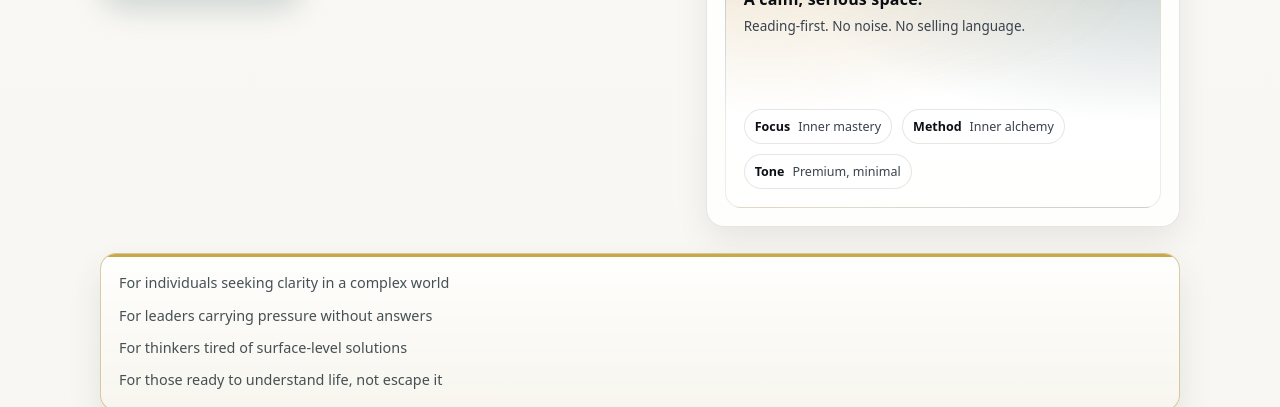
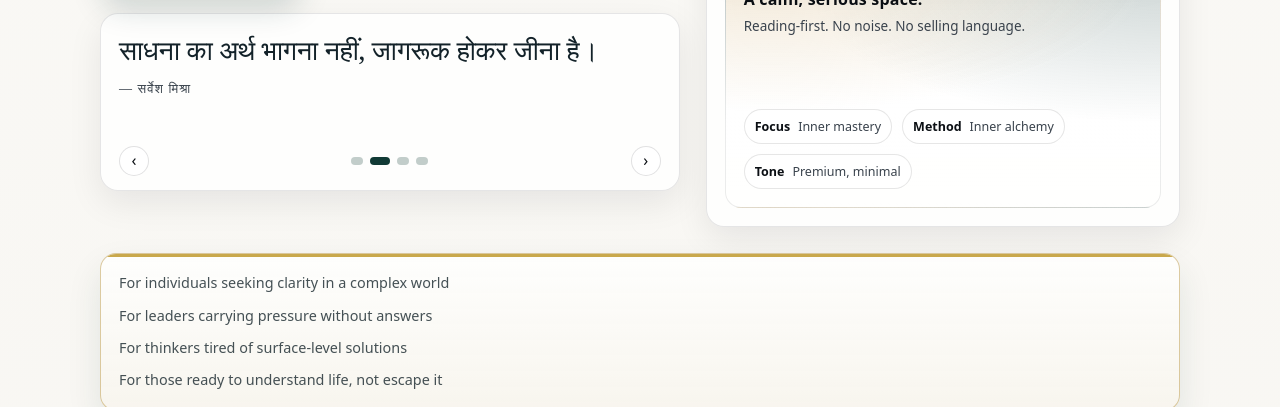
Before and after one commit to satyam0027/Sarvesh_curesoul, a plain HTML site: page index.html in a window 1280 px wide. Shown: the part 467-874 px from the top of the page. Drawn offline with nearby package versions, Linux system fonts and the light colour scheme; no server answers; a web font is replaced by a local one.

Commit message:
quotes added in home page

```diff
--- a/assets/css/styles.css
+++ b/assets/css/styles.css
@@ -1,4 +1,5 @@
 /* Sarvesh Mishra — Personal Website (Global Authority) */
+@import url("https://fonts.googleapis.com/css2?family=Tiro+Devanagari+Hindi:ital@0;1&display=swap");
 
 :root{
   --bg: #f6f4ef;
@@ -24,6 +25,7 @@
 
   --font-sans: ui-sans-serif, system-ui, -apple-system, Segoe UI, Roboto, Helvetica, Arial, "Apple Color Emoji","Segoe UI Emoji";
   --font-serif: ui-serif, Georgia, Cambria, "Times New Roman", Times, serif;
+  --font-devanagari: "Tiro Devanagari Hindi", var(--font-serif);
 }
 
 *{box-sizing:border-box}
@@ -242,6 +244,82 @@ h1{
   gap: 10px;
   flex-wrap: wrap;
   align-items:center;
+}
+.hero-quote-carousel{
+  margin-top: 16px;
+  padding: 18px 18px 14px;
+  min-height: 170px;
+  border-radius: 16px;
+  background: linear-gradient(180deg, rgba(255,255,255,.9), rgba(247,244,236,.82));
+  border: 1px solid rgba(11,15,20,.10);
+}
+.hero-quote-track{
+  position: relative;
+  min-height: 108px;
+}
+.hero-quote-slide{
+  margin: 0;
+  position: absolute;
+  inset: 0;
+  opacity: 0;
+  transform: translateY(8px);
+  transition: opacity .35s ease, transform .35s ease;
+  pointer-events: none;
+}
+.hero-quote-slide.is-active{
+  opacity: 1;
+  transform: translateY(0);
+  pointer-events: auto;
+}
+.hero-quote-slide p{
+  margin: 0;
+  font-family: var(--font-devanagari);
+  font-size: clamp(20px, 2.2vw, 27px);
+  line-height: 1.35;
+  color: #132229;
+  letter-spacing: -.01em;
+}
+.hero-quote-slide cite{
+  font-family: var(--font-devanagari);
+  display: inline-block;
+  margin-top: 10px;
+  font-style: normal;
+  color: var(--muted);
+  font-size: 13px;
+  letter-spacing: .08em;
+  text-transform: uppercase;
+}
+.hero-quote-controls{
+  margin-top: 6px;
+  display: flex;
+  align-items: center;
+  justify-content: space-between;
+}
+.hero-quote-btn{
+  width: 30px;
+  height: 30px;
+  border-radius: 999px;
+  border: 1px solid var(--line);
+  background: rgba(255,255,255,.9);
+  color: var(--ink);
+  cursor: pointer;
+}
+.hero-quote-dots{
+  display: flex;
+  align-items: center;
+  gap: 7px;
+}
+.hero-quote-dot{
+  width: 8px;
+  height: 8px;
+  border-radius: 999px;
+  border: 0;
+  background: rgba(17,58,53,.25);
+  cursor: pointer;
+}
+.hero-quote-dot.is-active{
+  background: #113a35;
+  width: 20px;
 }
 .btn{
   display:inline-flex;
--- a/assets/js/main.js
+++ b/assets/js/main.js
@@ -59,6 +59,69 @@
       if (e.key === "Escape") setOpen(false);
     });
     $$("#mobileDrawer a").forEach((a) => a.addEventListener("click", () => setOpen(false)));
+  }
+
+  // Home hero Hindi quote carousel
+  const quoteTrack = $("[data-quote-track]");
+  if (quoteTrack) {
+    const slides = $$("[data-quote-slide]", quoteTrack);
+    const dotsWrap = $("[data-quote-dots]");
+    const prevBtn = $("[data-quote-prev]");
+    const nextBtn = $("[data-quote-next]");
+    let current = slides.findIndex((s) => s.classList.contains("is-active"));
+    if (current < 0) current = 0;
+
+    const render = () => {
+      slides.forEach((slide, i) => slide.classList.toggle("is-active", i === current));
+      if (dotsWrap) {
+        $$("[data-quote-dot]", dotsWrap).forEach((dot, i) => {
+          dot.classList.toggle("is-active", i === current);
+          dot.setAttribute("aria-pressed", i === current ? "true" : "false");
+        });
+      }
+    };
+
+    if (dotsWrap) {
+      dotsWrap.innerHTML = "";
+      slides.forEach((_, i) => {
+        const b = document.createElement("button");
+        b.type = "button";
+        b.className = "hero-quote-dot";
+        b.setAttribute("data-quote-dot", "");
+        b.setAttribute("aria-label", `Go to quote ${i + 1}`);
+        b.addEventListener("click", () => {
+          current = i;
+          render();
+          restart();
+        });
+        dotsWrap.appendChild(b);
+      });
+    }
+
+    prevBtn?.addEventListener("click", () => {
+      current = (current - 1 + slides.length) % slides.length;
+      render();
+      restart();
+    });
+    nextBtn?.addEventListener("click", () => {
+      current = (current + 1) % slides.length;
+      render();
+      restart();
+    });
+
+    let timer = null;
+    const start = () => {
+      timer = window.setInterval(() => {
+        current = (current + 1) % slides.length;
+        render();
+      }, 4500);
+    };
+    const restart = () => {
+      if (timer) window.clearInterval(timer);
+      start();
+    };
+    render();
+    start();
   }
 
   // Writings filter
--- a/index.html
+++ b/index.html
@@ -87,6 +87,31 @@ document.addEventListener("DOMContentLoaded", function () {
  <a class="btn primary" href="philosophy.html">Explore the Philosophy</a>
  <a class="btn dark" href="work.html">Enter the Inner Work</a>
  </div>
+ <section class="hero-quote-carousel card" aria-label="Sarvesh Mishra Hindi quotes">
+ <div class="hero-quote-track" data-quote-track>
+ <blockquote class="hero-quote-slide is-active" data-quote-slide>
+ <p>सृजन भीतर से होता है, बाहर केवल उसका प्रसार होता है।</p>
+ <cite>— सर्वेश मिश्रा</cite>
+ </blockquote>
+ <blockquote class="hero-quote-slide" data-quote-slide>
+ <p>साधना का अर्थ भागना नहीं, जागरूक होकर जीना है।</p>
+ <cite>— सर्वेश मिश्रा</cite>
+ </blockquote>
+ <blockquote class="hero-quote-slide" data-quote-slide>
+ <p>मुक्ति तभी मिलती है जब मन प्रतिक्रिया नहीं, दृष्टि बन जाता है।</p>
+ <cite>— सर्वेश मिश्रा</cite>
+ </blockquote>
+ <blockquote class="hero-quote-slide" data-quote-slide>
+ <p>जीवन को बदलना है तो पहले विचारों की दिशा बदलो।</p>
+ <cite>— सर्वेश मिश्रा</cite>
+ </blockquote>
+ </div>
+ <div class="hero-quote-controls">
+ <button class="hero-quote-btn" type="button" data-quote-prev aria-label="Previous quote">‹</button>
+ <div class="hero-quote-dots" data-quote-dots aria-label="Quote pagination"></div>
+ <button class="hero-quote-btn" type="button" data-quote-next aria-label="Next quote">›</button>
+ </div>
+ </section>
  </div>
 
 <aside class="card hero-card">
```
